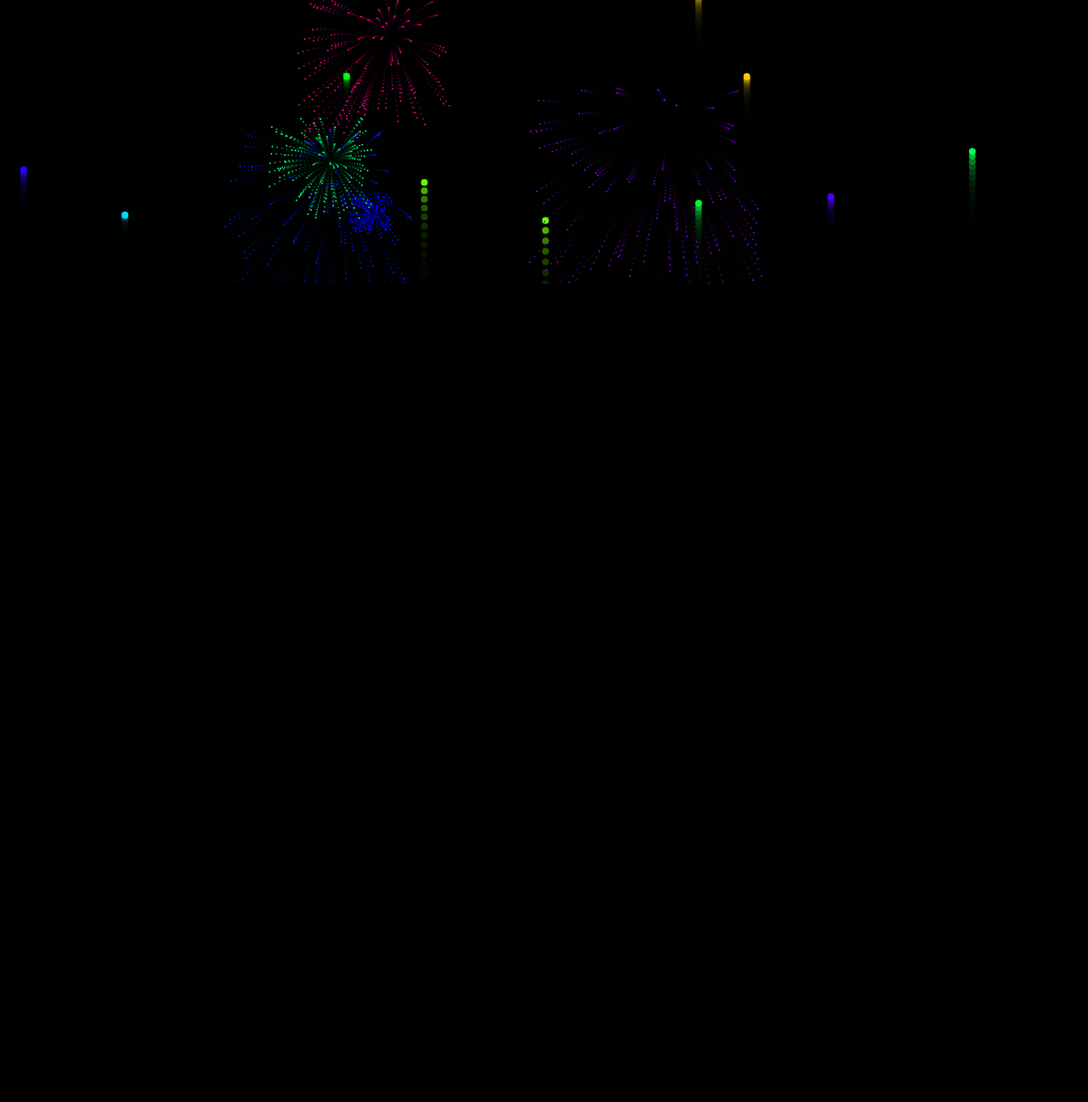
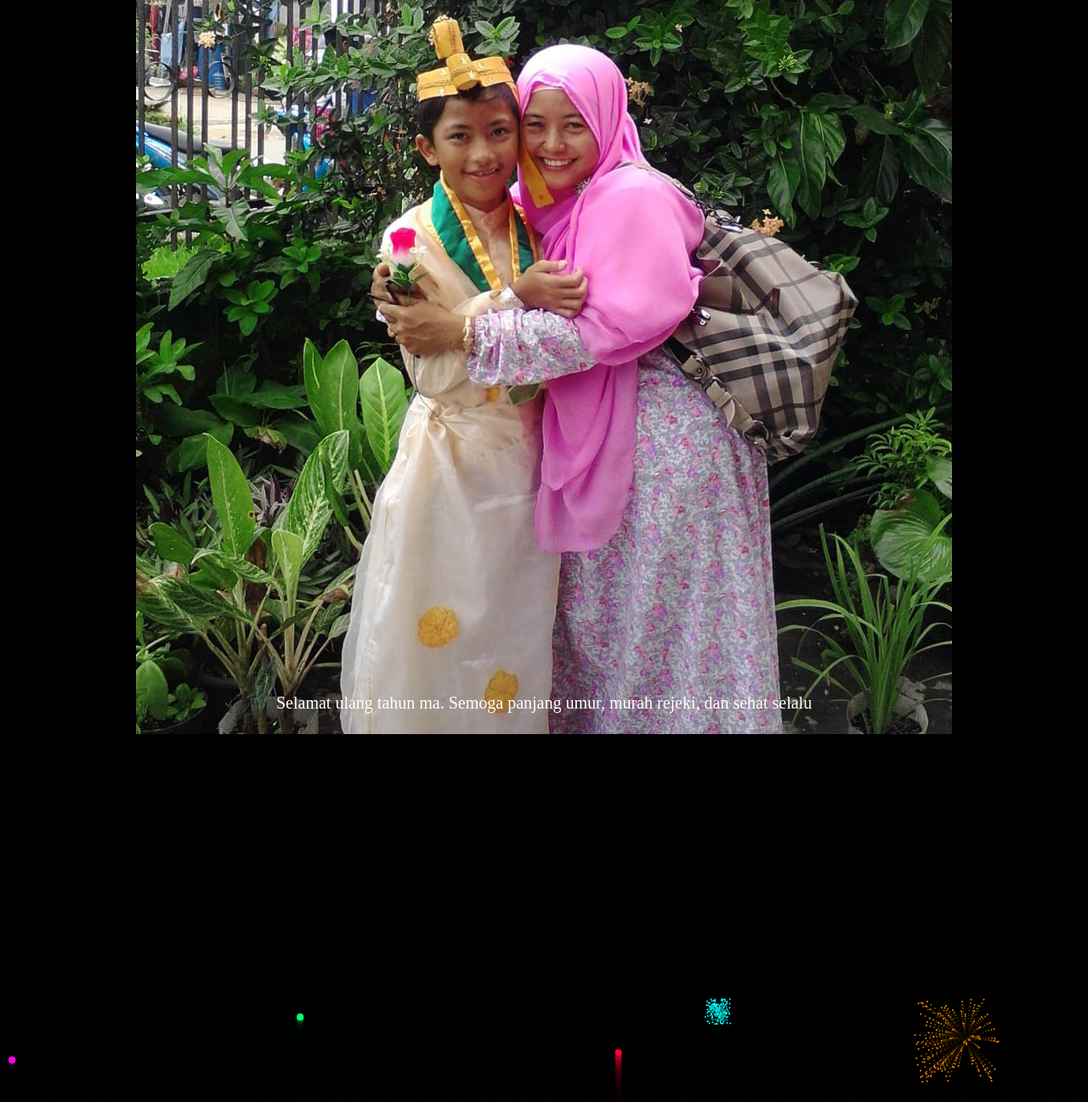
Before and after one commit to FikriBaihaqi/HBD-mama, a plain HTML site: page index.html in a window 1280 px wide. Shown: the part 612-1909 px from the top of the page at 85% size. Before the commit the page ends 800 px from the top, so only its background shows below. Drawn offline with Linux system fonts and the light colour scheme.

Commit message:
nambah gambar

```diff
--- a/index.html
+++ b/index.html
@@ -1,7 +1,9 @@
+<!DOCTYPE html>
 <html>
 <head>
    <title>Selamat Ulang Tahun</title>
-   <style>* {
+   <style>
+   * {
    margin: 0;
    padding: 0;
    }
@@ -17,11 +19,43 @@
    text-align: center;
    color: white;
    }
+
+   /* Styling for the container div */
+   .container {
+   position: relative;
+   text-align: center;
+   }
+
+   /* Styling for the image */
+   img {
+   display: block;
+   margin: 0 auto; /* Center the image */
+   margin-top: 50px; /* Adjust the margin top as needed */
+   }
+
+   /* Styling for the marquee text */
+   .marquee-text {
+   position: absolute;
+   bottom: 20px; /* Adjust the position as needed */
+   width: 100%;
+   color: white;
+   font-size: 20px;
+   }
+
    </style>
 </head>
 <body>
-	<h1>Selamat Ulang Tahun Mama</h2>
-   <script>var rnd = Math.random, flr = Math.floor;
+   <div class="container">
+      <h1>Selamat Ulang Tahun Mama</h1>
+      <!-- Add your image with the src attribute pointing to the image file -->
+      <img src="mama.jpg" alt="Foto Ulang Tahun Mama">
+      <div class="marquee-text">
+         <marquee behavior="alternate" scrollamount="5" width="630">Selamat ulang tahun ma. Semoga panjang umur, murah rejeki, dan sehat selalu.</marquee>
+      </div>
+   </div>
+
+   <script>
+   var rnd = Math.random, flr = Math.floor;
    let canvas = document.createElement('canvas');
 
    document.getElementsByTagName('body')[0].appendChild(canvas);
@@ -204,14 +238,3 @@
    </script>
 </body>
 </html>
-
-<html>
-	<head>
-		<body>
-			<body bgcolor="black"><center><br>
-			<font face="Abel" size="6px" color="grey"><b></b>
-			<br><font size="3px">
-			<font color="white">[ </font><marquee scrollamount="5" width="630" height="20" behavior="alternate">Selamat ulang tahun ma. Semoga panjang umur, murah rejeki, dan sehat selalu.</marquee><font color="white"> ]</font>
-			<br><br><font size="3px" face="Ubuntu Condensed">
-		</body>
-	</font>
```
Also changed, not shown: mama.jpg (added).
